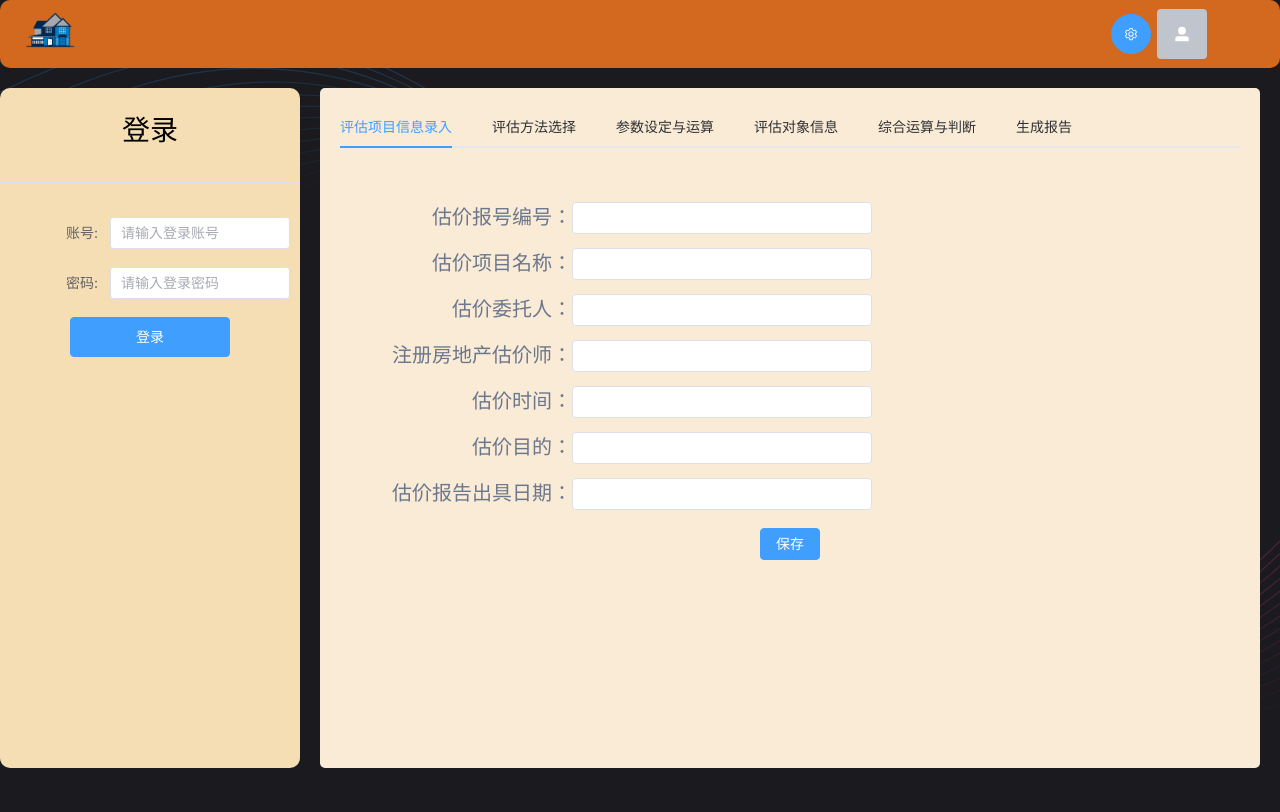
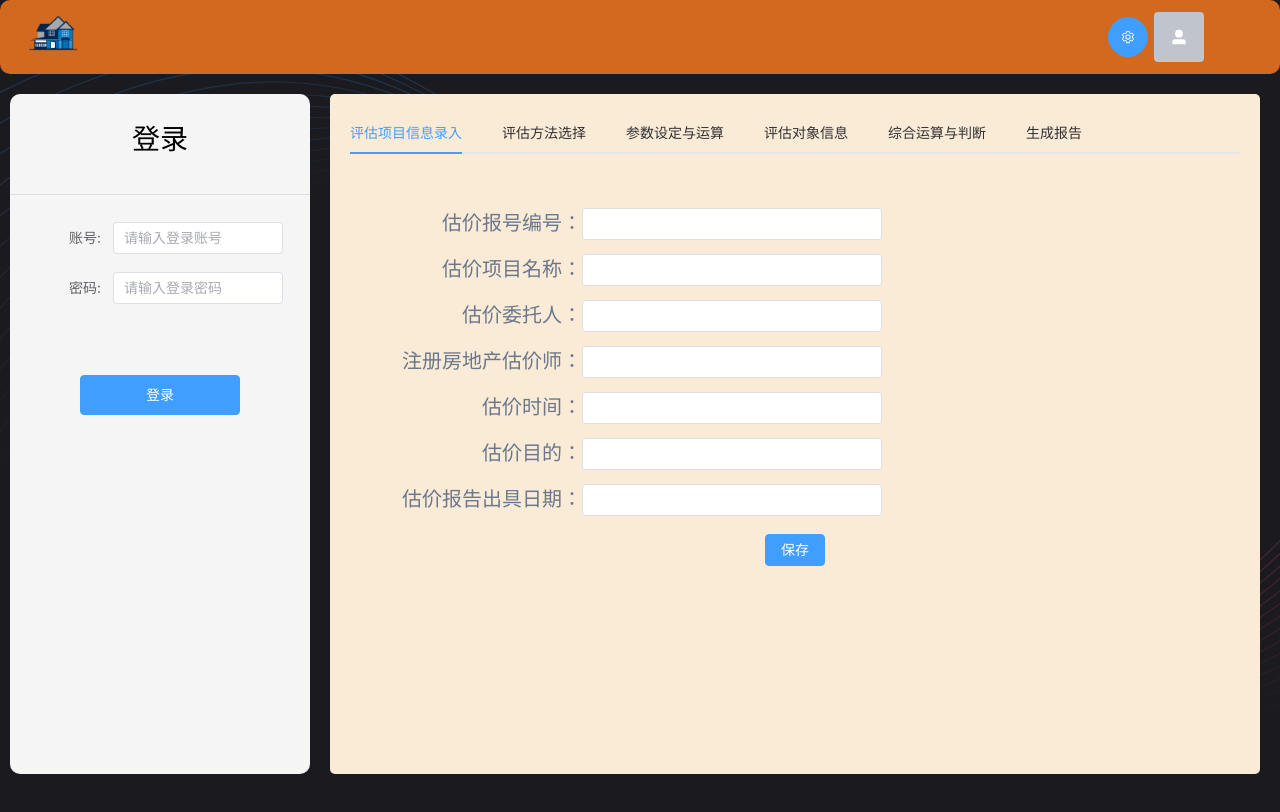
Before and after one commit to mok3211/property_evaluation, a Vue app: page / in a window 1280 px wide. Shown: the top 812 px of the page. Built offline with nearby package versions, Linux system fonts and the light colour scheme.

Commit message:
[fix] fix some bugs

```diff
--- a/src/main/index.ts
+++ b/src/main/index.ts
@@ -9,6 +9,8 @@ function createWindow(): void {
   const mainWindow = new BrowserWindow({
     width: width,
     height: height,
+    minWidth: 1200,
+    minHeight: 800,
     show: false,
     autoHideMenuBar: true,
     icon: icon,
--- a/src/renderer/src/App.vue
+++ b/src/renderer/src/App.vue
@@ -83,10 +83,11 @@ function setting() {
     overflow: hidden;
     padding-top: 20px;
     padding-bottom: 20px;
+    margin-left: 10px;
     .aside-main {
       border-radius: 10px;
       height: 100%;
-      background: wheat;
+      background: whitesmoke;
     }
   }
 }
--- /dev/null
+++ b/src/renderer/src/assets/basic-element.css
@@ -0,0 +1,3 @@
+.el-row {
+    padding: 3px;
+}
--- a/src/renderer/src/main.ts
+++ b/src/renderer/src/main.ts
@@ -4,6 +4,7 @@ import { createPinia } from 'pinia'
 import App from './App.vue'
 import ElementPlus from 'element-plus'
 import 'element-plus/dist/index.css'
+import '@renderer/assets/basic-element.css'
 import router from './router/mainRouter'
 import * as ElementPlusIconsVue from '@element-plus/icons-vue'
 const pinia = createPinia()
--- a/src/renderer/src/views/Login.vue
+++ b/src/renderer/src/views/Login.vue
@@ -1,37 +1,42 @@
 <template>
   <div class="Login">
-    <el-row align="middle">
+    <el-row>
       <el-col>
-        <div class="title">登录</div>
+        <div class="title">登录 </div>
       </el-col>
+    </el-row>
       <el-divider />
-      <el-col>
-        <div class="form">
-          <el-form :mode="incomeMethodFormData">
-            <el-form-item label-width="100px" label="账号:" prop="userName">
+    <el-row>
+      <el-col :span="22">
+        <el-form :model="incomeMethodFormData" :rule="rule">
+          <el-form-item label-width="100px" label="账号:">
             <el-input
-                v-mode="incomeMethodFormData.userName"
+              v-model="incomeMethodFormData.userName"
               placeholder="请输入登录账号"
+            />
+          </el-form-item>
+          <el-form-item label-width="100px" label="密码:">
+            <el-input
+              v-model="incomeMethodFormData.password"
+              placeholder="请输入登录密码"
+              type="password"
+              autocomplete="off"
             ></el-input>
           </el-form-item>
-            <el-form-item label-width="100px" label="密码:" prop="password">
-              <el-input
-                v-mode="incomeMethodFormData.password"
-                placeholder="请输入登录密码"
-              ></el-input>
-            </el-form-item>
+        </el-form>
+      </el-col>
+      <el-col :span="2">
+      </el-col>
+    </el-row>
+      <el-col>
         <div class="btn-confirm">
           <el-button
             type="primary"
             style="width: 80%; height: 40px; justify-content: center"
             @click="login"
-                >登录</el-button
-              >
-            </div>
-          </el-form>
+            >登录</el-button>
         </div>
       </el-col>
-    </el-row>
   </div>
 </template>
 <script setup lang="ts">
@@ -58,12 +63,9 @@ function login() {
   text-align: center;
   margin-top: 20px;
 }
-.form {
-  width: 100%;
-  padding: 10px
-}
 .btn-confirm {
   width: 200px;
   margin: 0 auto;
+  margin-top: 50px;
 }
 </style>
```
Also changed, not shown: src/renderer/src/views/Settings.vue (added, +7 -0 lines). Lines whose indentation alone changed are shown as unchanged.
